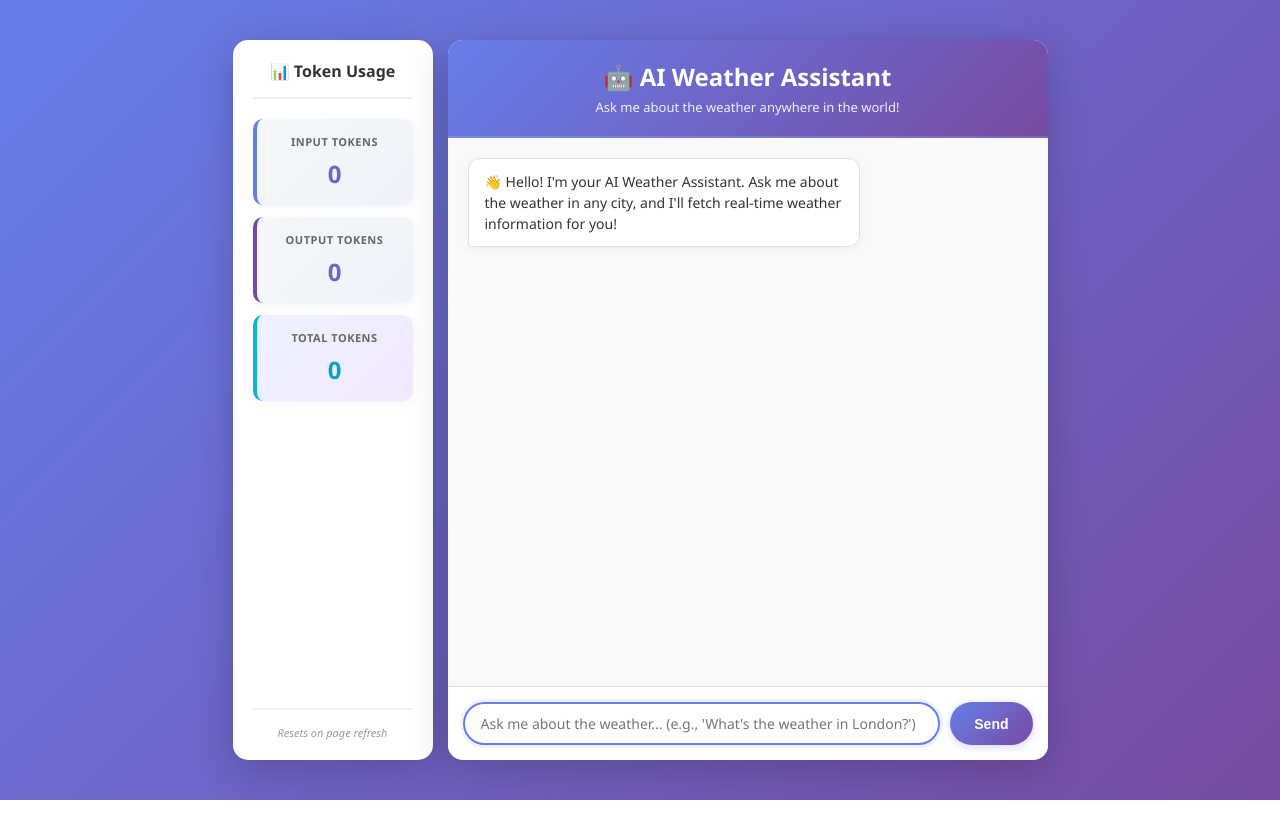
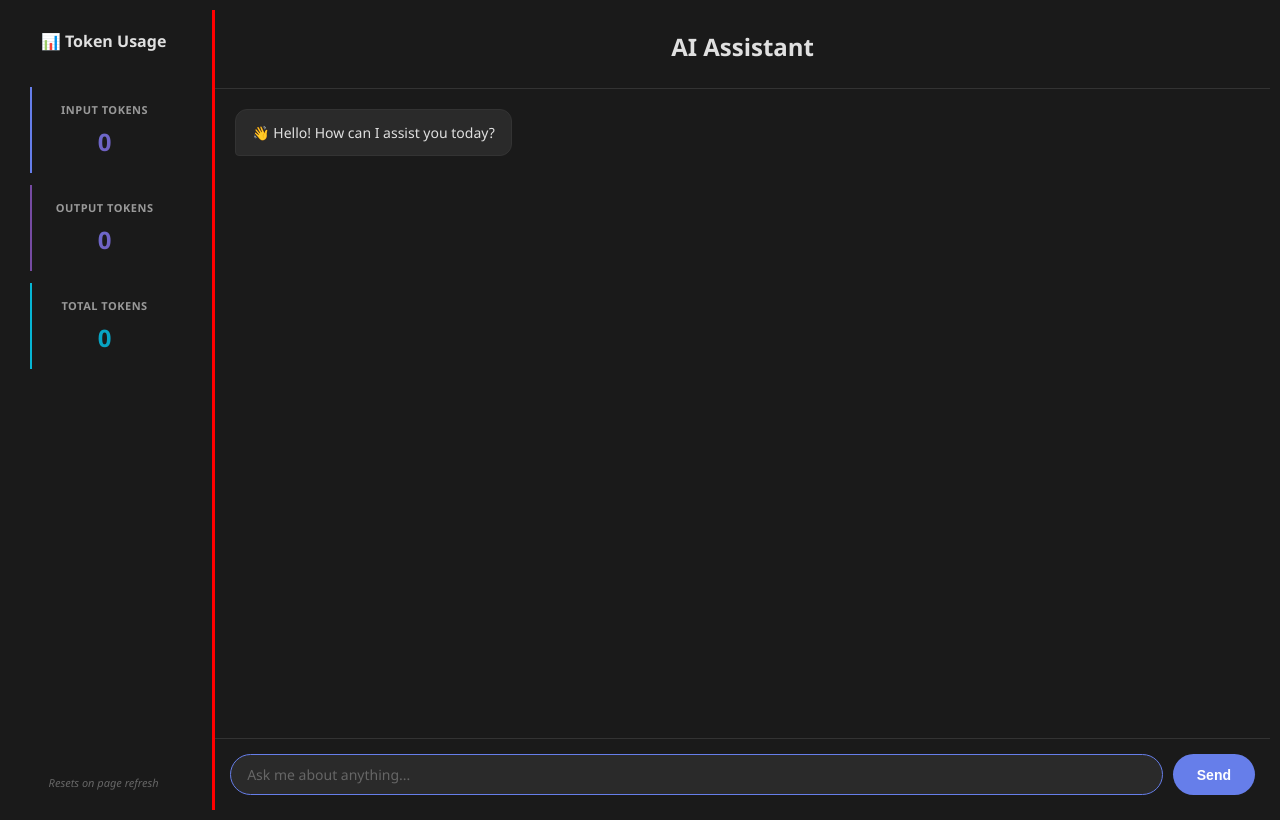
Before and after one commit to Soumalya-Mondal/AI-Agent, a plain HTML site: page frontend/index.html in a window 1280 px wide. Drawn offline with Linux system fonts and the light colour scheme.

Commit message:
Minor Modification On UI-Side

```diff
--- a/frontend/index.html
+++ b/frontend/index.html
@@ -32,14 +32,13 @@
 
     <div class="chat-container">
         <div class="chat-header">
-            <h1>🤖 AI Weather Assistant</h1>
-            <p>Ask me about the weather anywhere in the world!</p>
+            <h1>AI Assistant</h1>
         </div>
 
         <div class="chat-messages" id="chatMessages">
             <div class="message assistant-message">
                 <div class="message-content">
-                    👋 Hello! I'm your AI Weather Assistant. Ask me about the weather in any city, and I'll fetch real-time weather information for you!
+                    👋 Hello! How can I assist you today?
                 </div>
             </div>
         </div>
@@ -55,7 +54,7 @@
                 type="text"
                 id="userInput"
                 class="chat-input"
-                placeholder="Ask me about the weather... (e.g., 'What's the weather in London?')"
+                placeholder="Ask me about anything..."
                 autocomplete="off"
             >
             <button id="sendBtn" class="send-button">Send</button>
--- a/frontend/static/style.css
+++ b/frontend/static/style.css
@@ -6,27 +6,29 @@
 
 body {
     font-family: 'Segoe UI', Tahoma, Geneva, Verdana, sans-serif;
-    background: linear-gradient(135deg, #667eea 0%, #764ba2 100%);
+    background: #1a1a1a;
     min-height: 100vh;
     display: flex;
     justify-content: center;
     align-items: center;
     padding: 10px;
     gap: 15px;
+    width: 100%;
 }
 
 .chat-container {
-    width: 100%;
-    max-width: 600px;
-    height: 90vh;
-    max-height: 800px;
-    background: white;
-    border-radius: 15px;
-    box-shadow: 0 10px 40px rgba(0, 0, 0, 0.2);
+    width: 85%;
+    max-width: none;
+    height: 100vh;
+    max-height: none;
+    background: transparent;
+    border-radius: 0;
+    box-shadow: none;
     display: flex;
     flex-direction: column;
     overflow: hidden;
     animation: slideUp 0.3s ease-out;
+    border-left: 3px solid #ff0000;
 }
 
 @keyframes slideUp {
@@ -42,12 +44,12 @@ body {
 
 /* Sidebar Styling */
 .sidebar {
-    width: 200px;
-    height: 90vh;
-    max-height: 800px;
-    background: white;
-    border-radius: 15px;
-    box-shadow: 0 10px 40px rgba(0, 0, 0, 0.2);
+    width: 15%;
+    height: 100vh;
+    max-height: none;
+    background: transparent;
+    border-radius: 0;
+    box-shadow: none;
     display: flex;
     flex-direction: column;
     padding: 20px;
@@ -57,13 +59,13 @@ body {
 .sidebar-header {
     text-align: center;
     margin-bottom: 20px;
-    border-bottom: 2px solid #f0f0f0;
+    border-bottom: none;
     padding-bottom: 15px;
 }
 
 .sidebar-header h2 {
     font-size: 16px;
-    color: #333;
+    color: #e0e0e0;
     margin: 0;
     font-weight: 600;
 }
@@ -77,18 +79,18 @@ body {
 }
 
 .token-card {
-    background: linear-gradient(135deg, #f5f7fa 0%, #eff2f9 100%);
-    border-radius: 10px;
+    background: transparent;
+    border-radius: 0;
     padding: 15px;
     text-align: center;
-    border-left: 4px solid;
-    box-shadow: 0 2px 8px rgba(0, 0, 0, 0.05);
+    border-left: 2px solid;
+    box-shadow: none;
     transition: all 0.3s;
 }
 
 .token-card:hover {
     transform: translateX(5px);
-    box-shadow: 0 4px 12px rgba(0, 0, 0, 0.1);
+    box-shadow: none;
 }
 
 .input-token {
@@ -101,12 +103,12 @@ body {
 
 .total-token {
     border-left-color: #06b6d4;
-    background: linear-gradient(135deg, #ecf2ff 0%, #f3e8ff 100%);
+    background: transparent;
 }
 
 .token-label {
     font-size: 11px;
-    color: #666;
+    color: #999;
     font-weight: 600;
     text-transform: uppercase;
     letter-spacing: 0.5px;
@@ -132,18 +134,18 @@ body {
 .sidebar-footer {
     text-align: center;
     padding-top: 15px;
-    border-top: 2px solid #f0f0f0;
+    border-top: none;
     font-size: 11px;
-    color: #999;
+    color: #666;
     font-style: italic;
 }
 
 .chat-header {
-    background: linear-gradient(135deg, #667eea 0%, #764ba2 100%);
-    color: white;
+    background: transparent;
+    color: #e0e0e0;
     padding: 20px;
     text-align: center;
-    border-bottom: 2px solid rgba(255, 255, 255, 0.1);
+    border-bottom: 1px solid #333;
 }
 
 .chat-header h1 {
@@ -164,7 +166,7 @@ body {
     display: flex;
     flex-direction: column;
     gap: 12px;
-    background: #f8f9fa;
+    background: #1a1a1a;
 }
 
 /* Scrollbar styling */
@@ -216,12 +218,12 @@ body {
 }
 
 .user-message .message-content {
-    background: linear-gradient(135deg, #667eea 0%, #764ba2 100%);
+    background: #667eea;
     color: white;
     border-radius: 12px 12px 4px 12px;
     max-width: 70%;
     word-wrap: break-word;
-    box-shadow: 0 2px 8px rgba(102, 126, 234, 0.3);
+    box-shadow: none;
 }
 
 .assistant-message {
@@ -229,13 +231,13 @@ body {
 }
 
 .assistant-message .message-content {
-    background: white;
-    color: #333;
-    border: 1px solid #e0e0e0;
+    background: #2a2a2a;
+    color: #e0e0e0;
+    border: 1px solid #333;
     border-radius: 12px 12px 12px 4px;
     max-width: 70%;
     word-wrap: break-word;
-    box-shadow: 0 2px 8px rgba(0, 0, 0, 0.05);
+    box-shadow: none;
 }
 
 .message-content {
@@ -284,28 +286,34 @@ body {
     display: flex;
     gap: 10px;
     padding: 15px;
-    background: white;
-    border-top: 1px solid #e0e0e0;
+    background: transparent;
+    border-top: 1px solid #333;
 }
 
 .chat-input {
     flex: 1;
-    border: 2px solid #e0e0e0;
+    border: 1px solid #333;
     border-radius: 25px;
     padding: 10px 16px;
     font-size: 14px;
     font-family: inherit;
     outline: none;
     transition: border-color 0.3s;
+    background: #2a2a2a;
+    color: #e0e0e0;
 }
 
 .chat-input:focus {
     border-color: #667eea;
-    box-shadow: 0 0 0 3px rgba(102, 126, 234, 0.1);
+    box-shadow: none;
+}
+
+.chat-input::placeholder {
+    color: #666;
 }
 
 .send-button {
-    background: linear-gradient(135deg, #667eea 0%, #764ba2 100%);
+    background: #667eea;
     color: white;
     border: none;
     border-radius: 25px;
@@ -314,12 +322,13 @@ body {
     font-weight: 600;
     cursor: pointer;
     transition: all 0.3s;
-    box-shadow: 0 2px 8px rgba(102, 126, 234, 0.3);
+    box-shadow: none;
 }
 
 .send-button:hover {
     transform: translateY(-2px);
-    box-shadow: 0 4px 12px rgba(102, 126, 234, 0.4);
+    box-shadow: none;
+    opacity: 0.9;
 }
 
 .send-button:active {
@@ -341,8 +350,8 @@ body {
 
     .sidebar {
         width: 100%;
+        height: auto;
         max-height: none;
-        height: auto;
         border-radius: 0;
     }
 
@@ -362,8 +371,10 @@ body {
     }
 
     .chat-container {
+        width: 100%;
         max-height: 100vh;
         border-radius: 0;
+        height: auto;
     }
 }
 
```
Also changed, not shown: 1 other file.
